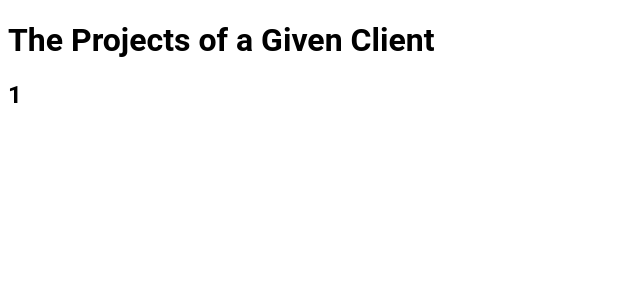
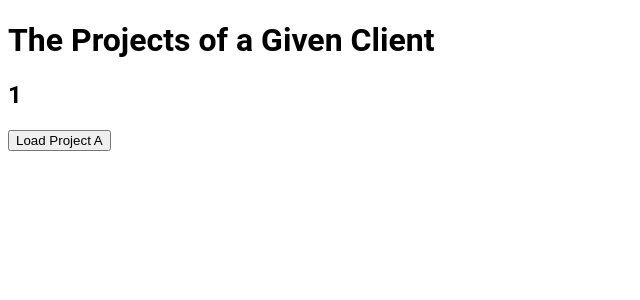
Before and after one commit to WebLean/NextJS-Course, a Next.js app: page /clients/1 in a window 1280 px wide. Shown: the top 300 px of the page, without its empty margins (0-640 px from the left). Built offline with nearby package versions, Linux system fonts and the light colour scheme.

Commit message:
Navigating Programmatically

```diff
--- a/pages/clients/[id]/index.js
+++ b/pages/clients/[id]/index.js
@@ -5,10 +5,20 @@
 
   console.log(router.query);
 
+  const loadProjectHandler = () => {
+    // load data...
+    router.push({
+      pathname: '/clients/[id]/[clientprojectid]',
+      query: { id: router.query.id, clientprojectid: 'projecta' },
+    });
+  };
+
   return (
     <div>
       <h1>The Projects of a Given Client</h1>
       <h2>{router.query.id}</h2>
+
+      <button onClick={loadProjectHandler}>Load Project A</button>
     </div>
   );
 }
```
